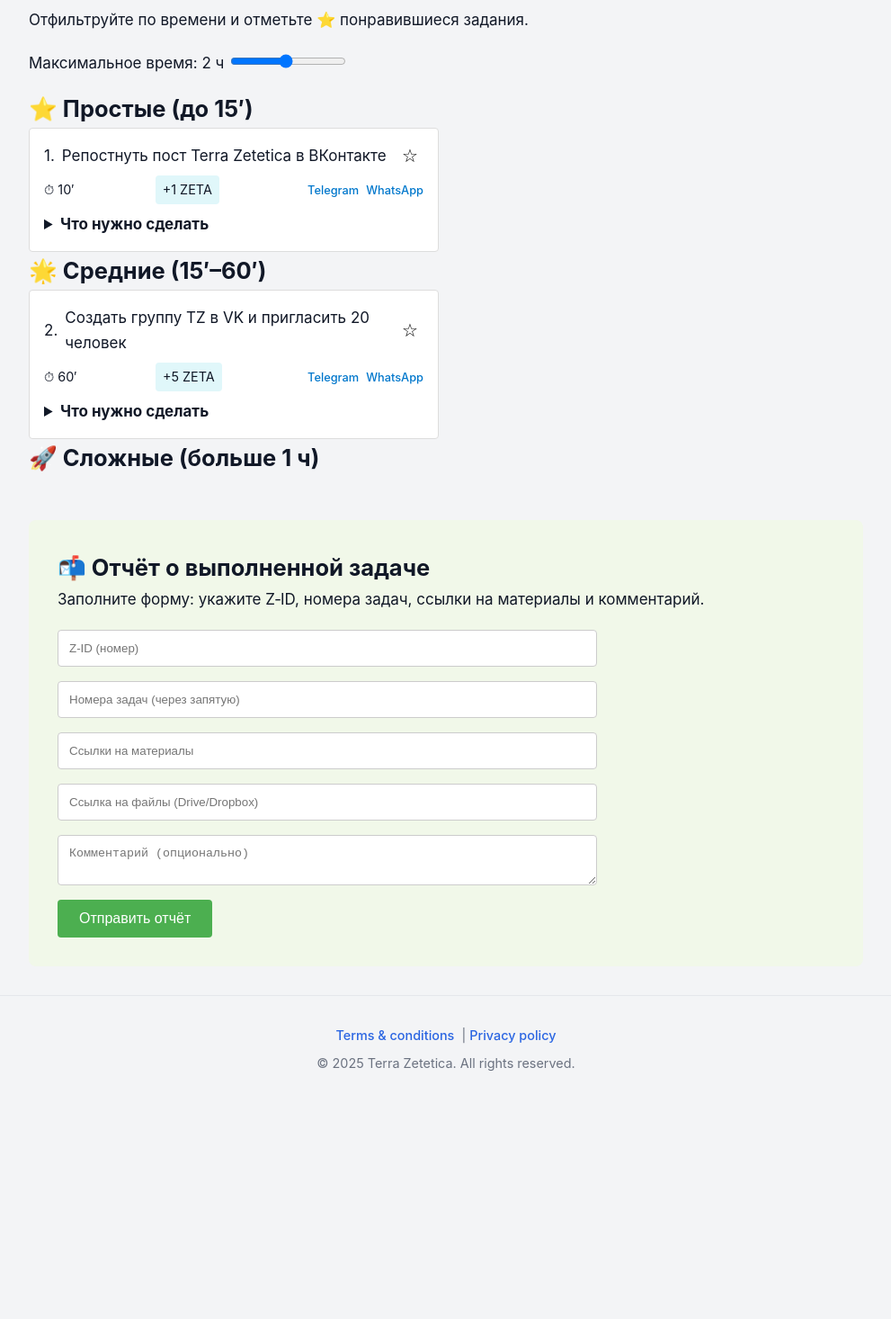
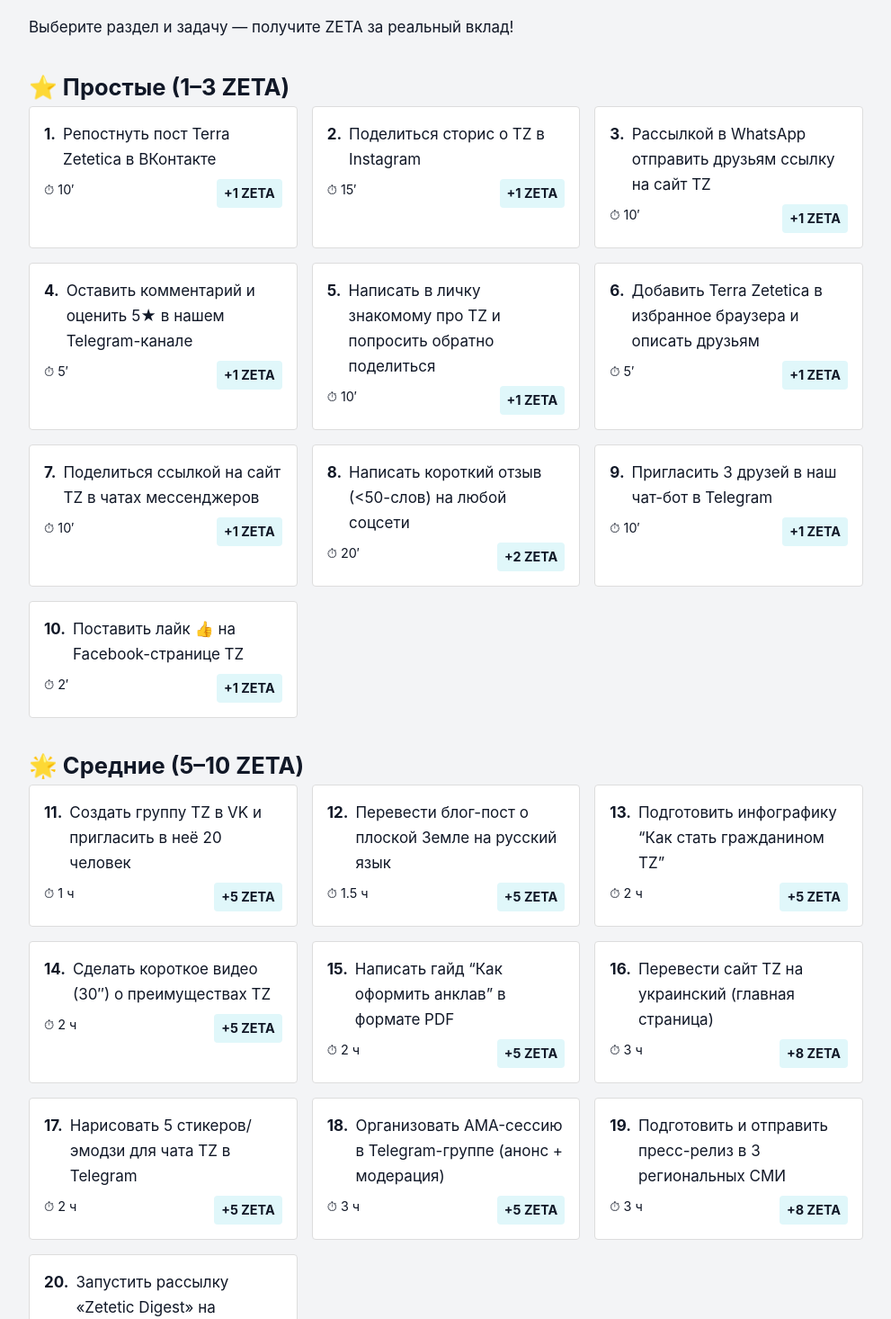
Before and after one commit to kardinalmarkov/terra-zetetica, a Next.js app: page /help-us in a window 1280 px wide. Shown: the part 144-1610 px from the top of the page at 90% size, without its empty margins (144-1135 px from the left). Before the commit the page ends 1369 px from the top, so only its background shows below. Built offline with nearby package versions, Linux system fonts and the light colour scheme.

Commit message:
Revert "Update help-us.js"
This reverts commit 3cb559e8acecdb8fb7bd7fa9a78028cdbfcfe39c.

```diff
--- a/pages/help-us.js
+++ b/pages/help-us.js
@@ -1,46 +1,51 @@
 // pages/help-us.js
 import Head from 'next/head'
-import { useState, useEffect } from 'react'
 
-const allTasks = [
-  { id: 1,  text: 'Репостнуть пост Terra Zetetica в ВКонтакте', time: 10, complexity: 'simple', zeta: 1, checklist: [
-      'Зайти в ВКонтакте',
-      'Найти пост @terra-zetetica',
-      'Нажать «Поделиться»'
-    ]
-  },
-  { id: 2,  text: 'Создать группу TZ в VK и пригласить 20 человек', time: 60, complexity: 'medium', zeta: 5, checklist: [
-      'Зарегистрироваться в VK',
-      'Создать группу «Terra Zetetica»',
-      'Пригласить друзей и опубликовать анонс'
-    ]
-  },
-  // ... остальные задачи до 100
+const tasks = [
+  // Простые (⭐ 1–3 ZETA)
+  { id: 1,  text: 'Репостнуть пост Terra Zetetica в ВКонтакте',                 time: '10′', zeta: 1, complexity: 'simple' },
+  { id: 2,  text: 'Поделиться сторис о TZ в Instagram',                       time: '15′', zeta: 1, complexity: 'simple' },
+  { id: 3,  text: 'Рассылкой в WhatsApp отправить друзьям ссылку на сайт TZ', time: '10′', zeta: 1, complexity: 'simple' },
+  { id: 4,  text: 'Оставить комментарий и оценить 5★ в нашем Telegram-канале', time: '5′',  zeta: 1, complexity: 'simple' },
+  { id: 5,  text: 'Написать в личку знакомому про TZ и попросить обратно поделиться', time: '10′', zeta: 1, complexity: 'simple' },
+  { id: 6,  text: 'Добавить Terra Zetetica в избранное браузера и описать друзьям', time: '5′', zeta: 1, complexity: 'simple' },
+  { id: 7,  text: 'Поделиться ссылкой на сайт TZ в чатах мессенджеров',        time: '10′', zeta: 1, complexity: 'simple' },
+  { id: 8,  text: 'Написать короткий отзыв (<50-слов) на любой соцсети',         time: '20′', zeta: 2, complexity: 'simple' },
+  { id: 9,  text: 'Пригласить 3 друзей в наш чат-бот в Telegram',               time: '10′', zeta: 1, complexity: 'simple' },
+  { id: 10, text: 'Поставить лайк 👍 на Facebook-странице TZ',                  time: '2′',  zeta: 1, complexity: 'simple' },
+
+  // Средние (🌟 5–10 ZETA)
+  { id: 11, text: 'Создать группу TZ в VK и пригласить в неё 20 человек',      time: '1 ч',   zeta: 5, complexity: 'medium' },
+  { id: 12, text: 'Перевести блог-пост о плоской Земле на русский язык',        time: '1.5 ч', zeta: 5, complexity: 'medium' },
+  { id: 13, text: 'Подготовить инфографику “Как стать гражданином TZ”',        time: '2 ч',   zeta: 5, complexity: 'medium' },
+  { id: 14, text: 'Сделать короткое видео (30″) о преимуществах TZ',          time: '2 ч',   zeta: 5, complexity: 'medium' },
+  { id: 15, text: 'Написать гайд “Как оформить анклав” в формате PDF',         time: '2 ч',   zeta: 5, complexity: 'medium' },
+  { id: 16, text: 'Перевести сайт TZ на украинский (главная страница)',       time: '3 ч',   zeta: 8, complexity: 'medium' },
+  { id: 17, text: 'Нарисовать 5 стикеров/эмодзи для чата TZ в Telegram',       time: '2 ч',   zeta: 5, complexity: 'medium' },
+  { id: 18, text: 'Организовать AMA-сессию в Telegram-группе (анонс + модерация)', time: '3 ч', zeta: 5, complexity: 'medium' },
+  { id: 19, text: 'Подготовить и отправить пресс-релиз в 3 региональных СМИ',  time: '3 ч',   zeta: 8, complexity: 'medium' },
+  { id: 20, text: 'Запустить рассылку «Zetetic Digest» на Mailchimp (шаблон)', time: '2 ч',   zeta: 5, complexity: 'medium' },
+
+  // Сложные (🚀 15–20 ZETA)
+  { id: 21, text: 'Перевести весь сайт TZ на английский язык',                time: '6 ч',   zeta: 20, complexity: 'hard' },
+  { id: 22, text: 'Настроить CI/CD (GitHub Actions) для автодеплоя сайта',     time: '4 ч',   zeta: 15, complexity: 'hard' },
+  { id: 23, text: 'Разработать шаблон анклава в формате GitHub Pages',         time: '5 ч',   zeta: 20, complexity: 'hard' },
+  { id: 24, text: 'Создать интерактивную карту анклавов на Google Maps API',  time: '6 ч',   zeta: 20, complexity: 'hard' },
+  { id: 25, text: 'Сменить дизайн сайта на новый (Figma → React)',            time: '8 ч',   zeta: 20, complexity: 'hard' },
+  { id: 26, text: 'Разработать мини-приложение “Уведомления о новых задачах”',  time: '6 ч',   zeta: 15, complexity: 'hard' },
+  { id: 27, text: 'Провести офлайн-ивент flat-earth клуба (аренда, оборудование)', time: '10 ч', zeta: 20, complexity: 'hard' },
+  { id: 28, text: 'Подготовить видео-курсы “Основы зететики” (3 урока по 5 мин)', time: '12 ч', zeta: 20, complexity: 'hard' },
+  { id: 29, text: 'Настроить бот-конструктор в Telegram для автоматической выдачи задач', time: '8 ч', zeta: 20, complexity: 'hard' },
+  { id: 30, text: 'Организовать краудфандинг-кампанию на Boomstarter',        time: '15 ч',  zeta: 20, complexity: 'hard' },
+
+  // ... и так далее до 100, по той же схеме: конкретно, просто, без выдуманных «NearSky» и «Z-метрологии».
 ]
 
 export default function HelpUs() {
-  const [favorites, setFavorites] = useState([])
-  const [filterMax, setFilterMax] = useState(120)
-
-  useEffect(() => {
-    const saved = JSON.parse(localStorage.getItem('tz-favs') || '[]')
-    setFavorites(saved)
-  }, [])
-
-  function toggleFav(id) {
-    const next = favorites.includes(id)
-      ? favorites.filter(x => x !== id)
-      : [...favorites, id]
-    setFavorites(next)
-    localStorage.setItem('tz-favs', JSON.stringify(next))
-  }
-
-  const filtered = allTasks.filter(t => t.time <= filterMax)
-
   const levels = [
-    { key: 'simple', title: '⭐ Простые (до 15′)' },
-    { key: 'medium', title: '🌟 Средние (15′–60′)' },
-    { key: 'hard',   title: '🚀 Сложные (больше 1 ч)' },
+    { key: 'simple', title: '⭐ Простые (1–3 ZETA)' },
+    { key: 'medium', title: '🌟 Средние (5–10 ZETA)' },
+    { key: 'hard',   title: '🚀 Сложные (15–20 ZETA)' },
   ]
 
   return (
@@ -50,43 +55,22 @@
       </Head>
       <main className="wrapper">
         <h1>Внести вклад в Terra Zetetica</h1>
-        <p>Отфильтруйте по времени и отметьте ⭐ понравившиеся задания.</p>
-
-        <div className="filter">
-          <label>Максимальное время: {filterMax <= 60 ? `${filterMax}′` : `${Math.floor(filterMax/60)} ч`} </label>
-          <input
-            type="range" min={10} max={240} step={5}
-            value={filterMax}
-            onChange={e => setFilterMax(+e.target.value)} />
-        </div>
+        <p>Выберите раздел и задачу — получите ZETA за реальный вклад!</p>
 
         {levels.map(({ key, title }) => (
           <section key={key} className="section">
             <h2>{title}</h2>
             <div className="tasks-list">
-              {filtered.filter(t => t.complexity===key).map(t => (
+              {tasks.filter(t => t.complexity === key).map(t => (
                 <div key={t.id} className="task-card">
                   <div className="task-header">
                     <span className="task-id">{t.id}.</span>
                     <span className="task-text">{t.text}</span>
-                    <button className="fav" onClick={()=>toggleFav(t.id)}>
-                      {favorites.includes(t.id) ? '★' : '☆'}
-                    </button>
                   </div>
                   <div className="task-meta">
-                    <span>⏱ {t.time <= 60 ? `${t.time}′` : `${Math.floor(t.time/60)} ч`}</span>
+                    <span className="task-time">⏱ {t.time}</span>
                     <span className="badge">+{t.zeta} ZETA</span>
-                    <div className="share">
-                      <a href={`https://t.me/share/url?url=${encodeURIComponent(window.location.href)}&text=${encodeURIComponent(t.text)}`} target="_blank">Telegram</a>
-                      <a href={`https://wa.me/?text=${encodeURIComponent(t.text + ' ' + window.location.href)}`} target="_blank">WhatsApp</a>
-                    </div>
                   </div>
-                  <details>
-                    <summary>Что нужно сделать</summary>
-                    <ul>
-                      {t.checklist.map((step, i) => <li key={i}>{step}</li>)}
-                    </ul>
-                  </details>
                 </div>
               ))}
             </div>
@@ -95,13 +79,16 @@
 
         <section className="report">
           <h2>📬 Отчёт о выполненной задаче</h2>
-          <p>Заполните форму: укажите Z‑ID, номера задач, ссылки на материалы и комментарий.</p>
-          <form action="https://formspree.io/f/твой_формспри_ид" method="POST" className="report-form">
-            <input name="z_id" placeholder="Z‑ID (номер)" required />
-            <input name="task_ids" placeholder="Номера задач (через запятую)" required />
-            <input name="links" placeholder="Ссылки на материалы" required />
-            <input name="file_link" placeholder="Ссылка на файлы (Drive/Dropbox)" />
-            <textarea name="comment" placeholder="Комментарий (опционально)" />
+          <p>Заполните форму: укажите Telegram-ID, номера задач и ссылки на материалы.</p>
+          <form
+            action="https://formspree.io/f/твой_формспри_ид"
+            method="POST"
+            className="report-form"
+          >
+            <input name="telegram_id" placeholder="Telegram-ID" required />
+            <input name="task_ids"    placeholder="Номера задач" required />
+            <input name="links"       placeholder="Ссылки на материалы" required />
+            <input name="file_link"   placeholder="Ссылка на файлы (Drive/Dropbox)" />
             <button type="submit">Отправить отчёт</button>
           </form>
         </section>
@@ -113,9 +100,8 @@
           margin: 0 auto;
           padding: 2rem 1rem;
         }
-        .filter {
-          margin: 1rem 0;
-        }
+        h1 { margin-bottom: 0.5rem; }
+        .section { margin-top: 2rem; }
         .tasks-list {
           display: grid;
           grid-template-columns: 1fr;
@@ -123,6 +109,9 @@
         }
         @media (min-width: 600px) {
           .tasks-list { grid-template-columns: 1fr 1fr; }
+        }
+        @media (min-width: 960px) {
+          .tasks-list { grid-template-columns: 1fr 1fr 1fr; }
         }
         .task-card {
           background: #fff;
@@ -132,36 +121,21 @@
         }
         .task-header {
           display: flex;
-          align-items: center;
           gap: 0.5rem;
+          margin-bottom: 0.5rem;
         }
-        .fav {
-          margin-left: auto;
-          background: none;
-          border: none;
-          font-size: 1.25rem;
-          cursor: pointer;
-        }
+        .task-id { font-weight: bold; }
         .task-meta {
           display: flex;
           justify-content: space-between;
-          align-items: center;
-          margin-top: 0.5rem;
           font-size: 0.9rem;
         }
         .badge {
           background: #e0f7fa;
           padding: 0.25rem 0.5rem;
           border-radius: 4px;
+          font-weight: bold;
         }
-        .share a {
-          margin-left: 0.5rem;
-          font-size: 0.8rem;
-          text-decoration: none;
-          color: #0077cc;
-        }
-        details { margin-top: 0.5rem; }
-        summary { cursor: pointer; font-weight: bold; }
         .report {
           margin-top: 3rem;
           padding: 2rem;
@@ -173,11 +147,10 @@
           gap: 1rem;
           max-width: 600px;
         }
-        .report-form input, .report-form textarea {
+        .report-form input {
           padding: 0.75rem;
           border: 1px solid #ccc;
           border-radius: 4px;
-          width: 100%;
         }
         .report-form button {
           width: fit-content;
```
